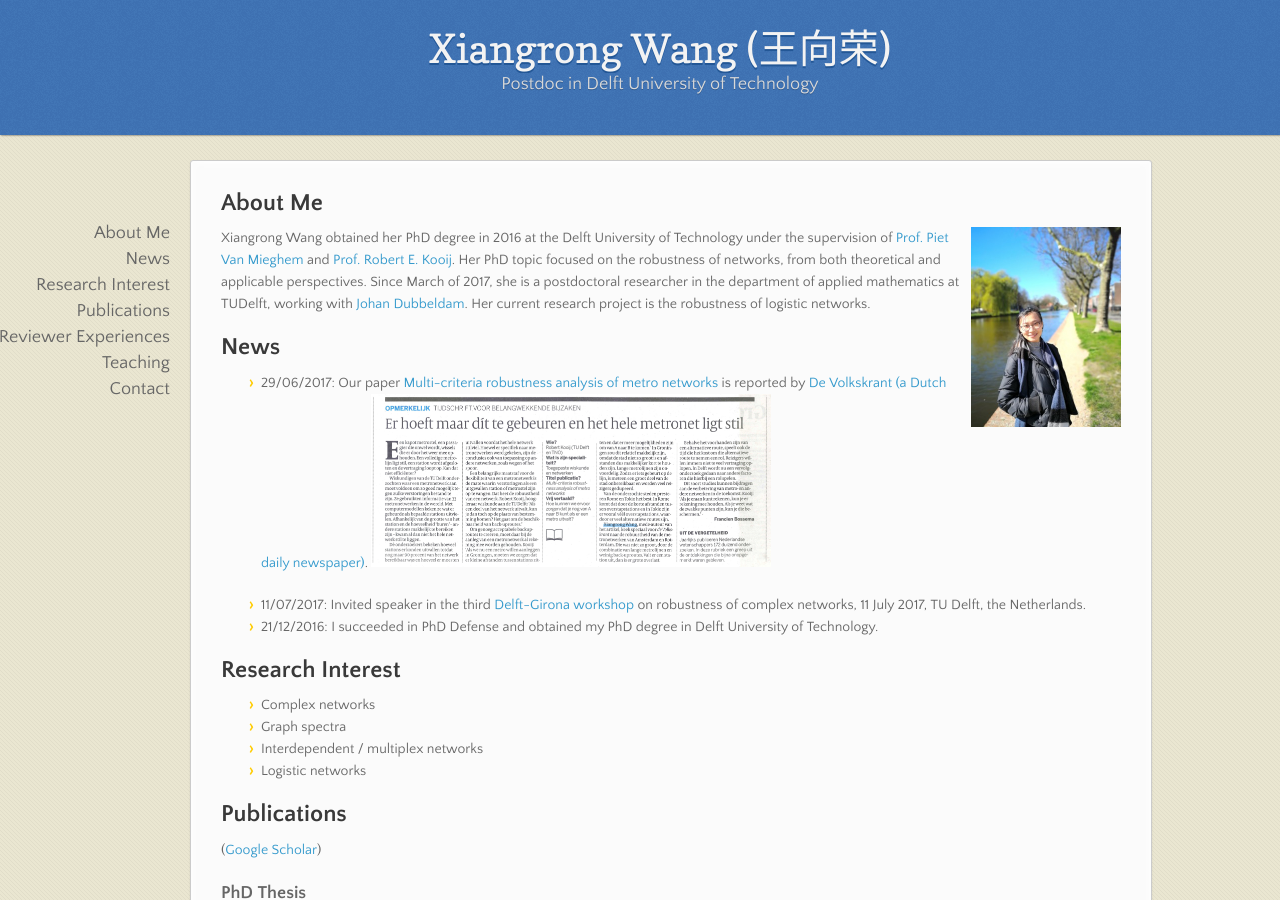
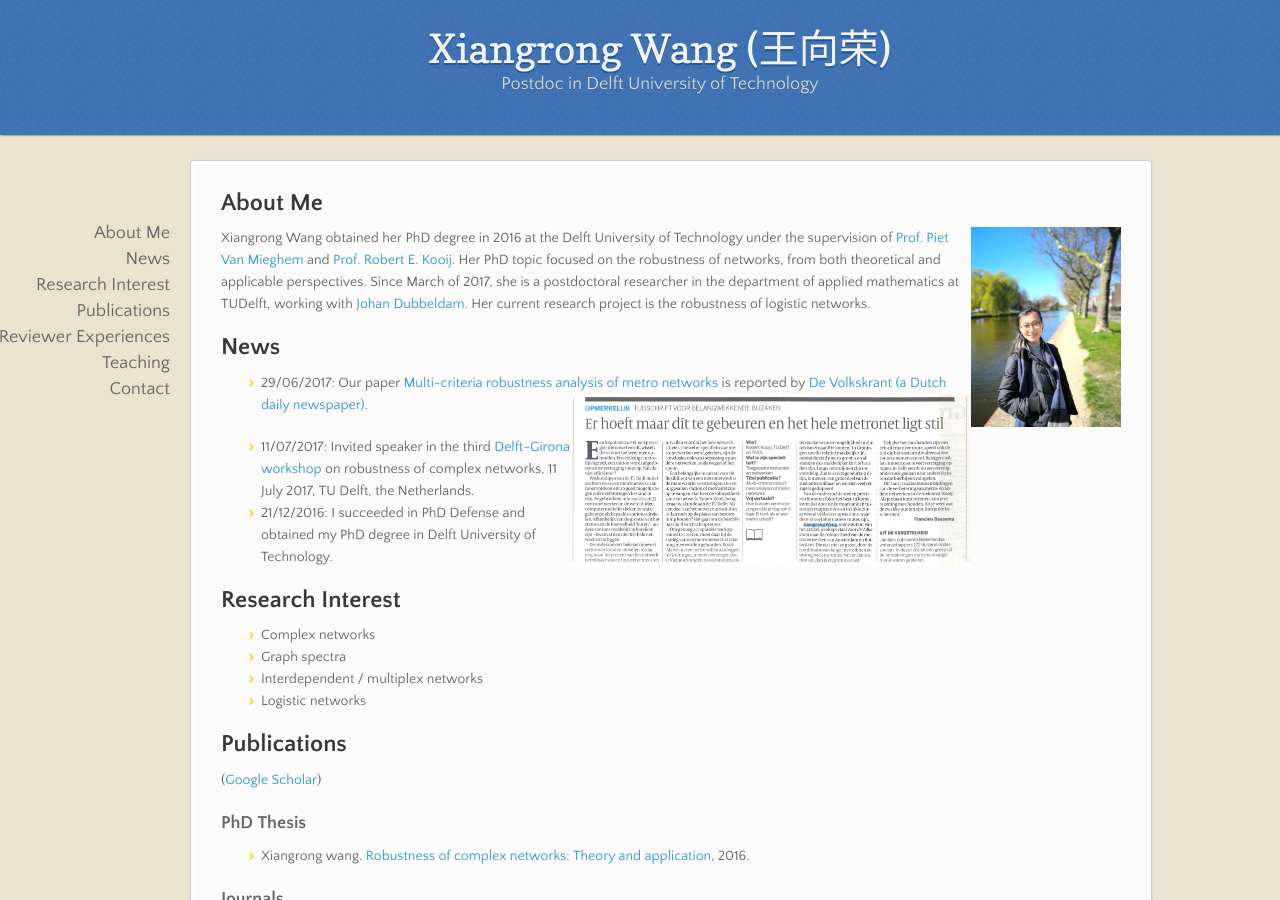
Before and after one commit to xiangrongwang/xiangrongwang.github.io, a Jekyll site: the page built from index.md, in a window 1280 px wide and 900 px high. Built offline with Jekyll 4.4.1, drawn with Linux system fonts in a browser that asks for light colours; nearby versions of some CDN libraries; our own code applies the rules of GitHub Pages for plain Markdown files.

Commit message:
Update index.md

```diff
--- a/index.md
+++ b/index.md
@@ -6,7 +6,7 @@ Her PhD topic focused on the robustness of networks,  from both theoretical and
 
 ## News
 * 29/06/2017: Our paper [Multi-criteria robustness analysis of metro networks](http://www.sciencedirect.com/science/article/pii/S0378437117300675) is reported by [De Volkskrant (a Dutch daily newspaper)]( http://www.volkskrant.nl/wetenschap/er-hoeft-maar-dit-te-gebeuren-en-het-hele-metronet-ligt-stil~a4503063/).
-![De Volkskrant](metro_article_deVolkstrant.png){:width="400px"}
+<img align="right" width='400' src= "metro_article_deVolkstrant.png">
 
 * 11/07/2017: Invited speaker in the third [Delft-Girona workshop](https://www.nas.ewi.tudelft.nl/rocn/index.html) on robustness of complex networks, 11 July 2017, TU Delft, the Netherlands.
 * 21/12/2016: I succeeded in PhD Defense and obtained my PhD degree in Delft University of Technology.
```
